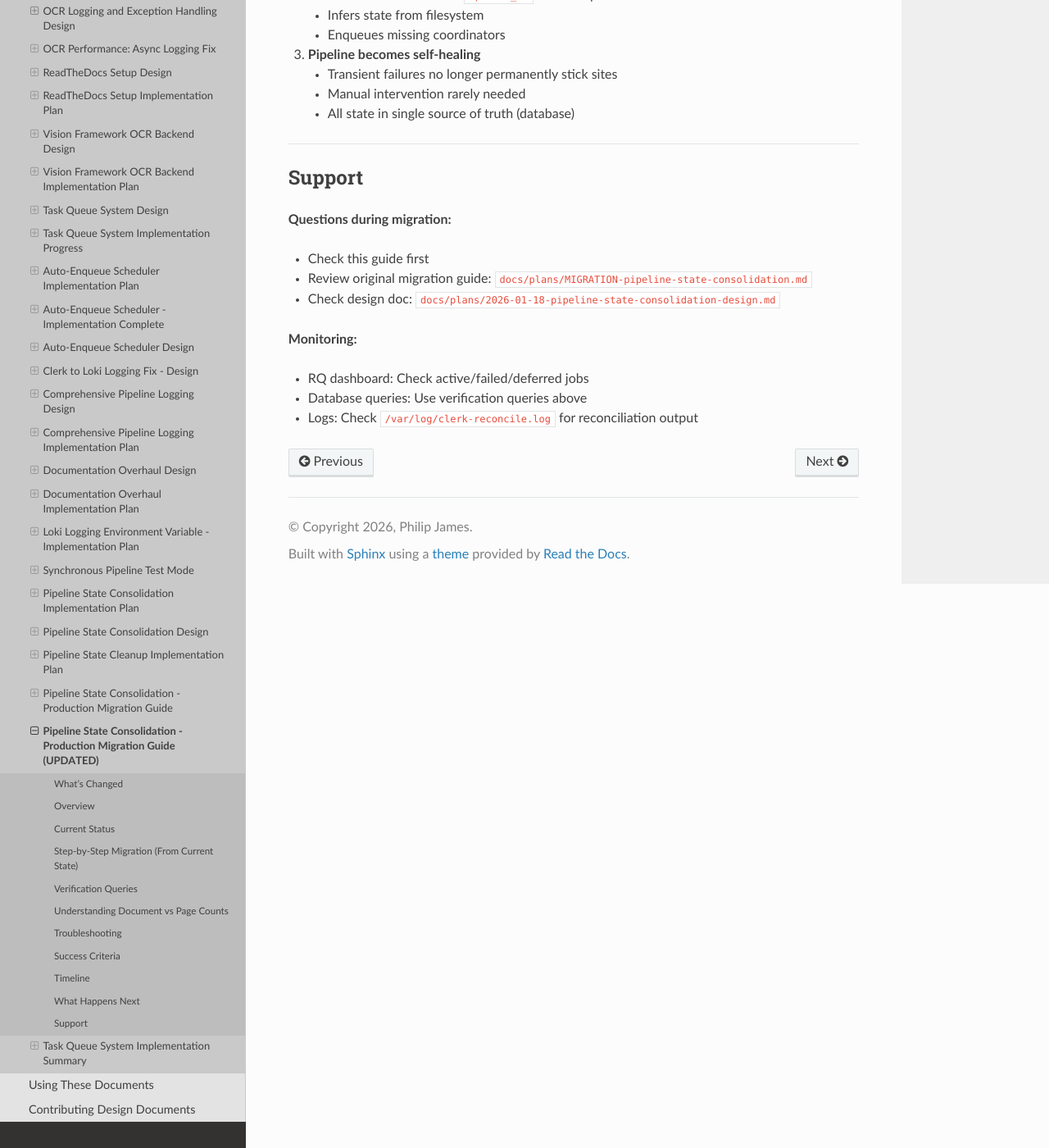
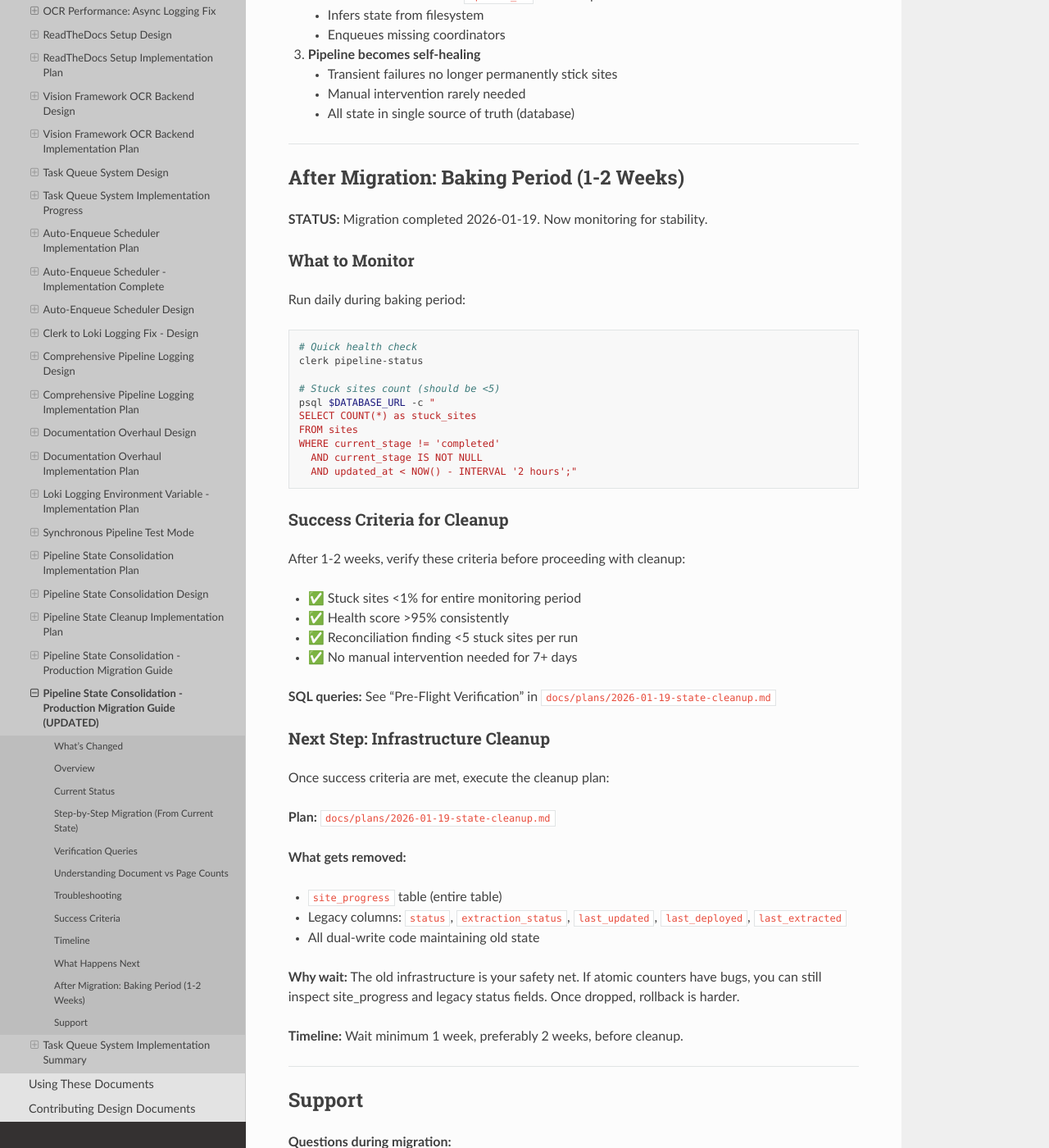
Before and after one commit to civicband/clerk, a Sphinx documentation site: the page built from docs/plans/MIGRATION-pipeline-state-consolidation-UPDATED.md, in a window 1280 px wide and 1400 px high, scrolled down 9676 px. Shown: the whole window at 82% size. Built offline with Sphinx 7.4.7 and the Read the Docs theme 3.1.0, drawn with Linux system fonts in a browser that asks for light colours.

Commit message:
docs: add baking period and cleanup steps to migration guide
Documents:
- What to monitor during 1-2 week baking period
- Success criteria before executing cleanup
- Reference to cleanup plan
- Timeline and safety rationale

````diff
--- a/docs/plans/MIGRATION-pipeline-state-consolidation-UPDATED.md
+++ b/docs/plans/MIGRATION-pipeline-state-consolidation-UPDATED.md
@@ -452,6 +452,55 @@ After migration completes:
 
 ---
 
+## After Migration: Baking Period (1-2 Weeks)
+
+**STATUS:** Migration completed 2026-01-19. Now monitoring for stability.
+
+### What to Monitor
+
+Run daily during baking period:
+
+```bash
+# Quick health check
+clerk pipeline-status
+
+# Stuck sites count (should be <5)
+psql $DATABASE_URL -c "
+SELECT COUNT(*) as stuck_sites
+FROM sites
+WHERE current_stage != 'completed'
+  AND current_stage IS NOT NULL
+  AND updated_at < NOW() - INTERVAL '2 hours';"
+```
+
+### Success Criteria for Cleanup
+
+After 1-2 weeks, verify these criteria before proceeding with cleanup:
+
+- ✅ Stuck sites <1% for entire monitoring period
+- ✅ Health score >95% consistently
+- ✅ Reconciliation finding <5 stuck sites per run
+- ✅ No manual intervention needed for 7+ days
+
+**SQL queries:** See "Pre-Flight Verification" in `docs/plans/2026-01-19-state-cleanup.md`
+
+### Next Step: Infrastructure Cleanup
+
+Once success criteria are met, execute the cleanup plan:
+
+**Plan:** `docs/plans/2026-01-19-state-cleanup.md`
+
+**What gets removed:**
+- `site_progress` table (entire table)
+- Legacy columns: `status`, `extraction_status`, `last_updated`, `last_deployed`, `last_extracted`
+- All dual-write code maintaining old state
+
+**Why wait:** The old infrastructure is your safety net. If atomic counters have bugs, you can still inspect site_progress and legacy status fields. Once dropped, rollback is harder.
+
+**Timeline:** Wait minimum 1 week, preferably 2 weeks, before cleanup.
+
+---
+
 ## Support
 
 **Questions during migration:**
````
